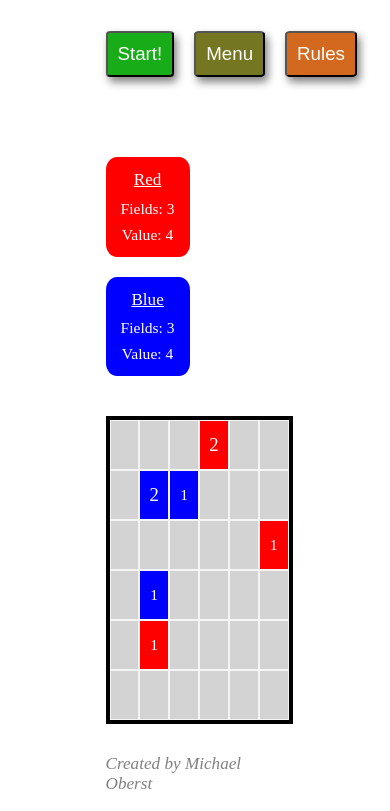
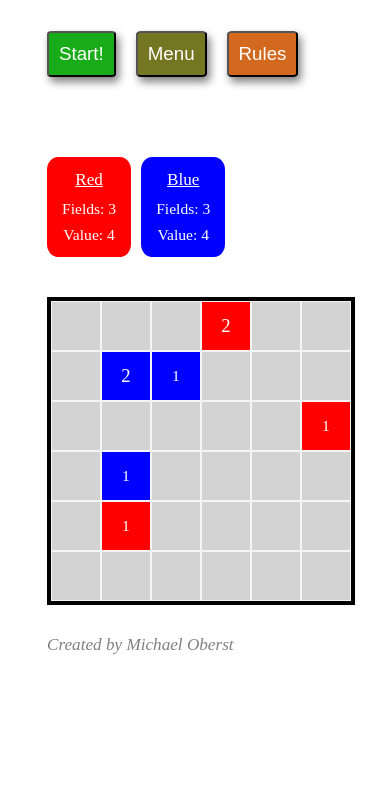
Before and after one commit to miob1781/DiocletianGame, a plain HTML site: page index.html in a window 390 px wide. Shown: the part 86-897 px from the top of the page. After the commit the page ends 844 px from the top, so only its background shows below. Drawn offline with Linux system fonts and the light colour scheme; a web font is replaced by a local one.

Commit message:
improve width and make it more responsive

```diff
--- a/js/main.js
+++ b/js/main.js
@@ -2,5 +2,6 @@ import {Game} from "./Game.js"
 
 // instantiating classes and starting a new game
 const game = new Game()
+
 game.getInput()
 game.createBoard()
--- a/styles/style.css
+++ b/styles/style.css
@@ -3,7 +3,7 @@ html {
     box-sizing: border-box;
     padding: 0;
     margin: auto;
-    width: 50%;
+    width: max(300px, 90vw);
     font-size: min(4vw, 18px);
 }
 
@@ -193,3 +193,9 @@ footer {
     font-style: italic;
     color: grey;
 }
+
+@media screen and (min-width: 380px) {
+    html {
+        margin-left: 10vw;
+    }
+}
```
